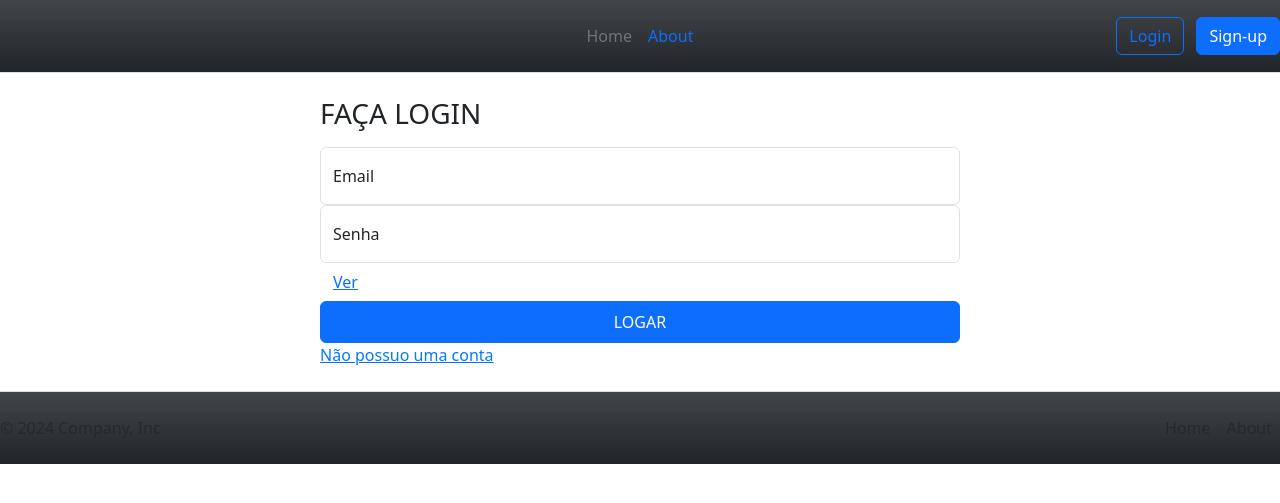
After one commit to joaobatista235/ecommerce, a PHP site: page /views/login_page.php in a window 1280 px wide. The commit adds this page. Shown: the top 503 px of the page. Run offline with PHP 8.4, Linux system fonts and the light colour scheme.

Commit message:
COmmit ioncial pagina inical e paginas  de login

```diff
--- /dev/null
+++ b/config/global.css
@@ -0,0 +1,10 @@
+.register-link p {
+    color: #007bff; /* Link color */
+    text-decoration: none;
+  }
+
+  .register-link p:hover {
+    text-decoration: underline; /* Underline on hover */
+    color: #0056b3; /* Darker color on hover */
+    cursor: pointer; /* Pointer cursor on hover */
+  }
--- a/index.php
+++ b/index.php
@@ -0,0 +1,6 @@
+
+<?php include "views/base/header.php"; ?>
+
+<?php include "views/home.php"; ?>
+
+<?php include "views/base/footer.php"; ?>
--- /dev/null
+++ b/views/base/footer.php
@@ -0,0 +1,15 @@
+<footer class="d-flex flex-wrap justify-content-between align-items-center py-3 my-4 border-top bg-dark bg-gradient">
+    <p class="col-md-4 mb-0 text-body-secondary">© 2024 Company, Inc</p>
+
+    <a href="/" class="col-md-4 d-flex align-items-center justify-content-center mb-3 mb-md-0 me-md-auto link-body-emphasis text-decoration-none">
+      <svg class="bi me-2" width="40" height="32"><use xlink:href="#bootstrap"></use></svg>
+    </a>
+
+    <ul class="nav col-md-4 justify-content-end">
+      <li class="nav-item"><a href="#" class="nav-link px-2 text-body-secondary">Home</a></li>
+      <li class="nav-item"><a href="#" class="nav-link px-2 text-body-secondary">About</a></li>
+    </ul>
+  </footer>
+
+  </body>
+</html>
--- /dev/null
+++ b/views/base/header.php
@@ -0,0 +1,28 @@
+<!DOCTYPE html>
+<html lang="pt-br">
+<head>
+    <meta charset="UTF-8">
+    <meta name="viewport" content="width=device-width, initial-scale=1.0">
+    <title>Projeto-ecommerce</title>
+    <link href="https://cdn.jsdelivr.net/npm/bootstrap@5.3.3/dist/css/bootstrap.min.css" rel="stylesheet" integrity="sha384-QWTKZyjpPEjISv5WaRU9OFeRpok6YctnYmDr5pNlyT2bRjXh0JMhjY6hW+ALEwIH" crossorigin="anonymous">
+    <script src="https://cdn.jsdelivr.net/npm/bootstrap@5.3.3/dist/js/bootstrap.bundle.min.js" integrity="sha384-YvpcrYf0tY3lHB60NNkmXc5s9fDVZLESaAA55NDzOxhy9GkcIdslK1eN7N6jIeHz" crossorigin="anonymous"></script>
+    <link href="config/global.css" rel="stylesheet">
+</head>
+<body>
+<header class="d-flex flex-wrap align-items-center justify-content-center justify-content-md-between py-3 mb-4 border-bottom bg-dark bg-gradient">
+      <div class="col-md-3 mb-2 mb-md-0">
+        <a href="/" class="d-inline-flex link-body-emphasis text-decoration-none">
+          <svg class="bi" width="40" height="32" role="img" aria-label="Bootstrap"><use xlink:href="#bootstrap"></use></svg>
+        </a>
+      </div>
+
+      <ul class="nav col-12 col-md-auto mb-2 justify-content-center mb-md-0">
+        <li><a href="#" class="nav-link px-2 link-secondary">Home</a></li>
+        <li><a href="#" class="nav-link px-2">About</a></li>
+      </ul>
+
+      <div class="col-md-3 text-end">
+        <a href="views/login_page.php"><button type="button" class="btn btn-outline-primary me-2">Login</button></a>
+        <button type="button" class="btn btn-primary">Sign-up</button>
+      </div>
+</header>
--- /dev/null
+++ b/views/login_page.php
@@ -0,0 +1,32 @@
+<?php include "../views/base/header.php"; ?>
+<main class="form-signin w-50 m-auto">
+  <form class="">
+    <h1 class="h3 mb-3 fw-normal">FAÇA LOGIN</h1>
+
+    <div class="form-floating">
+      <input type="email" class="form-control" id="floatingInput" placeholder="name@example.com">
+      <label for="floatingInput">Email</label>
+    </div>
+    <div class="form-floating">
+      <input type="password" class="form-control" id="floatingPassword" placeholder="Password" minlength="6" required>
+      <label for="floatingPassword">Senha</label>
+      <button type="button" id="togglePassword" class="btn btn-link">Ver</button>
+    </div>
+
+    <button class="btn btn-primary w-100 py-2" type="submit">LOGAR</button>
+  </form>
+  <a href="#" class="register-link"><p>Não possuo uma conta</p></a>
+</main>
+
+<script>
+  // Toggle password visibility
+  const togglePassword = document.getElementById('togglePassword');
+  const passwordInput = document.getElementById('floatingPassword');
+
+  togglePassword.addEventListener('click', () => {
+    const type = passwordInput.getAttribute('type') === 'password' ? 'text' : 'password';
+    passwordInput.setAttribute('type', type);
+    togglePassword.textContent = type === 'password' ? 'Ver' : 'Ocultar';
+  });
+</script>
+<?php include "../views/base/footer.php"; ?>
```
Also changed, not shown: controllers/receber_login.php (added, +49 -0 lines), views/home.php (+17 -5 lines), assets/icons/eye-off-svgrepo-com.svg (added), assets/icons/eye-svgrepo-com.svg (added), 1 other file.
